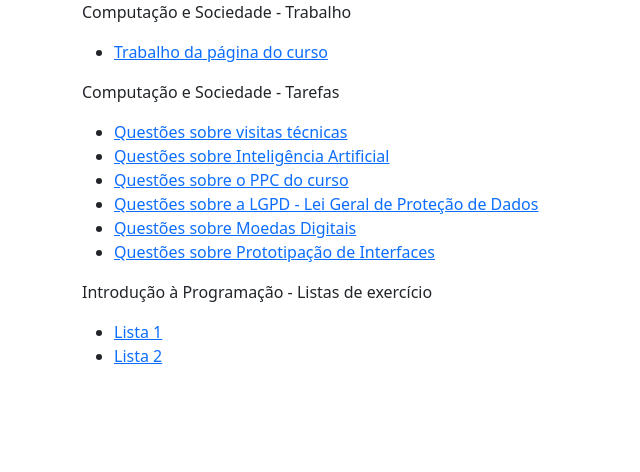
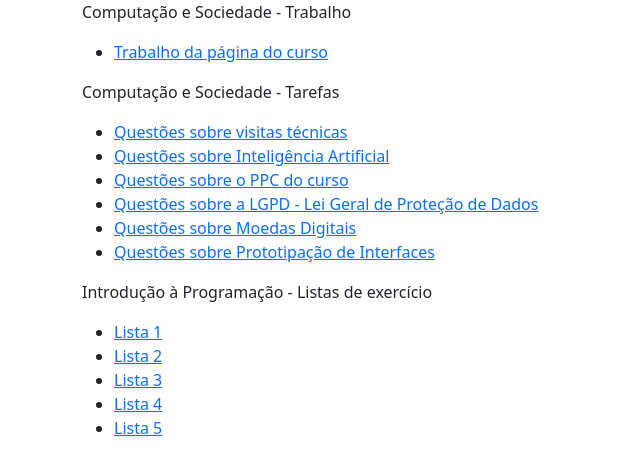
Before and after one commit to ViniciusAndreGoncalves/Atividades-C.S, a plain HTML site: page index.html in a window 1280 px wide. Shown: the whole page, without its empty margins (0-640 px from the left). Drawn offline with nearby package versions, Linux system fonts and the light colour scheme.

Commit message:
Correção 2

```diff
--- a/index.html
+++ b/index.html
@@ -35,6 +35,9 @@
             <ul>
                 <li><a href="./Pagina-Lista1/">Lista 1</a></li>
                 <li><a href="./Pagina-Lista2/">Lista 2</a></li>
+                <li><a href="./Pagina-Lista3/">Lista 3</a></li>
+                <li><a href="./Pagina-Lista4/">Lista 4</a></li>
+                <li><a href="./Pagina-Lista5/">Lista 5</a></li>
             </ul>
         </div>
     </div>
```
